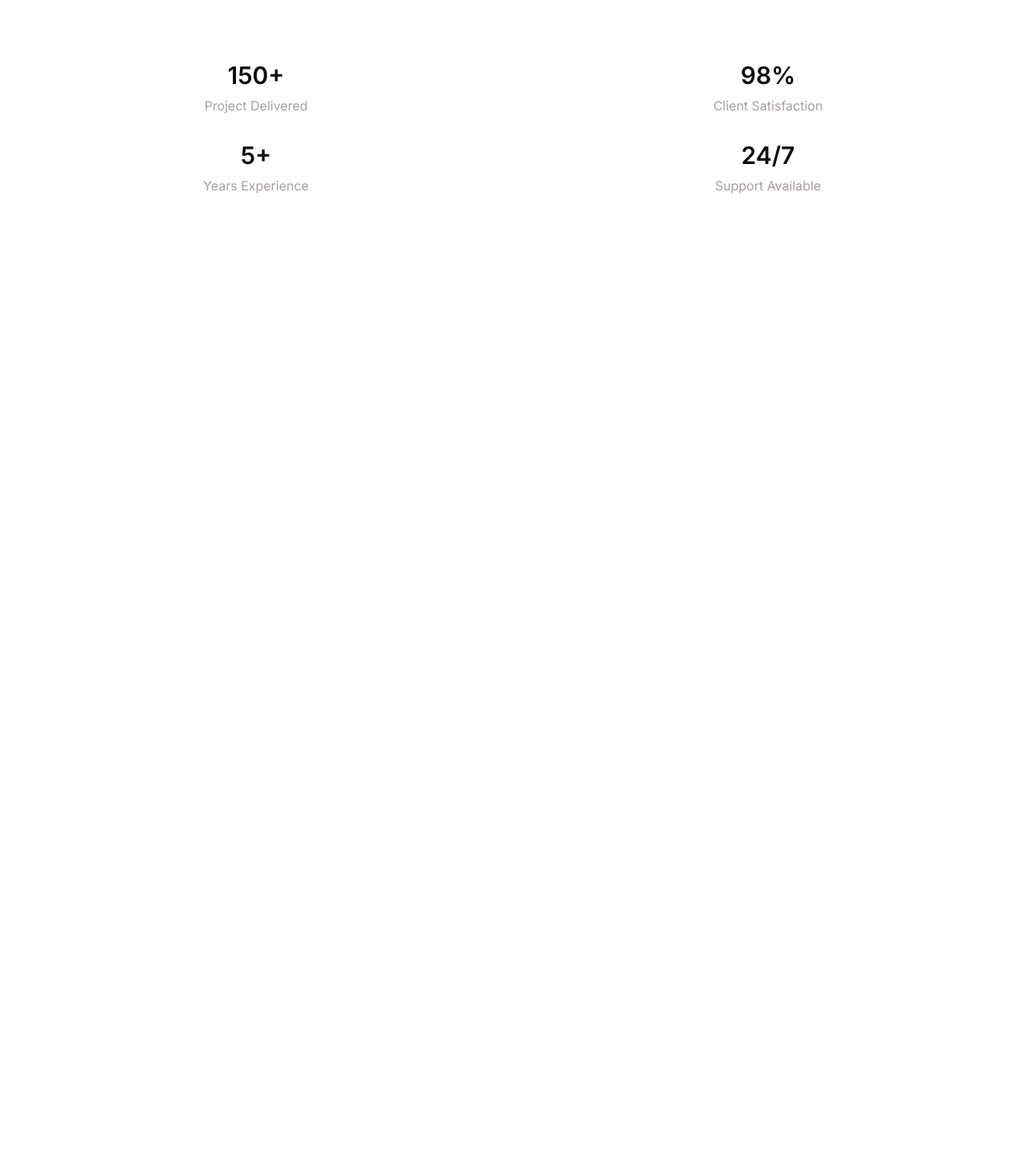
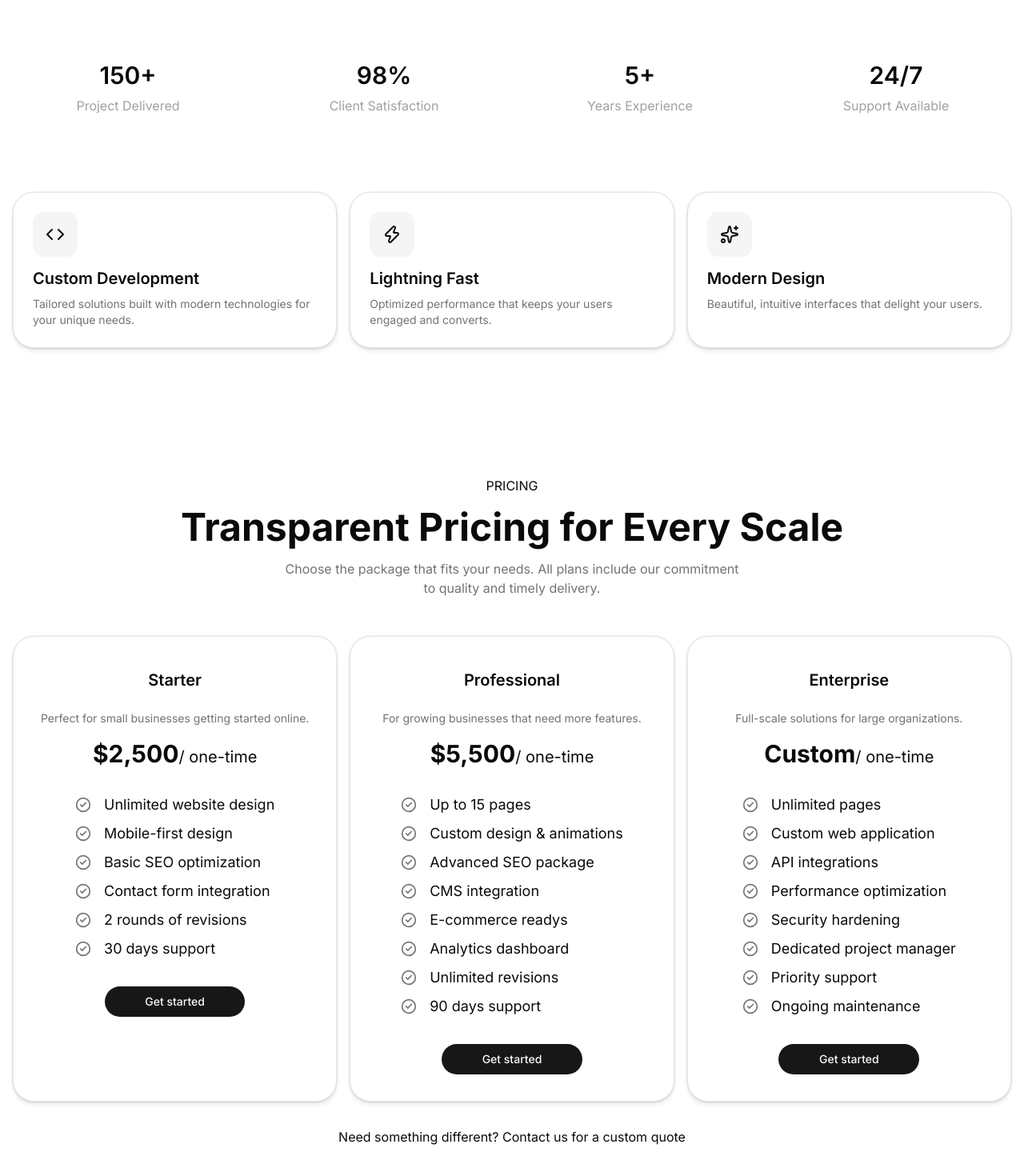
Before and after one commit to codewithpandu/nexus, a Next.js app: page / in a window 1280 px wide. Shown: the part 628-2098 px from the top of the page at 80% size. Before the commit the page ends 1080 px from the top, so only its background shows below. Built offline with nearby package versions, Linux system fonts and the light colour scheme.

Commit message:
add: pricing section

```diff
--- a/src/app/page.tsx
+++ b/src/app/page.tsx
@@ -1,5 +1,6 @@
 import Header from "@/components/Header";
 import HeroSection from "./section/HeroSection";
+import PricingSection from "./section/PricingSection";
 
 export default function Home() {
   return (
@@ -7,6 +8,7 @@ export default function Home() {
       <Header />
       <main>
         <HeroSection />
+        <PricingSection />
       </main>
     </div>
   );
--- a/src/app/section/HeroSection.tsx
+++ b/src/app/section/HeroSection.tsx
@@ -1,10 +1,11 @@
 import { Button } from "@/components/ui/button";
-import { MoveRight } from "lucide-react";
+import { Card, CardContent } from "@/components/ui/card";
+import { Code, MoveRight, Sparkles, Zap } from "lucide-react";
 
 export default function HeroSection() {
   return (
-    <section className="w-full bg-hero bg-cover">
-      <div className="flex justify-center items-center py-48">
+    <section className="w-full">
+      <div className="flex justify-center items-center pt-48 pb-16">
         <div className="container max-w-7xl mx-auto p-4">
           <div>
             <span className="text-sm block mx-auto py-1 px-2 rounded-xl border-2 w-fit">
@@ -33,7 +34,7 @@ export default function HeroSection() {
             </div>
           </div>
 
-          <div className="container grid grid-cols-2 gap-8 mt-24">
+          <div className="container grid grid-cols-2 md:grid-cols-4 gap-8 mt-24">
             <div className="flex flex-col gap-2 items-center">
               <span className="text-3xl font-semibold">150+</span>
               <span className="text-stone-400">Project Delivered</span>
@@ -51,6 +52,62 @@ export default function HeroSection() {
               <span className="text-stone-400">Support Available</span>
             </div>
           </div>
+
+          <div className="container grid grid-cols-1 md:grid-cols-3 gap-4 mt-24">
+            <div>
+              <Card className="dark:bg-background border hover:border-primary h-full">
+                <CardContent>
+                  <span className="p-4 inline-block bg-muted rounded-xl">
+                    <Code className="size-6" />
+                  </span>
+                  <div>
+                    <h3 className="font-semibold text-xl py-2">
+                      Custom Development
+                    </h3>
+                    <p className="text-muted-foreground">
+                      Tailored solutions built with modern technologies for your
+                      unique needs.
+                    </p>
+                  </div>
+                </CardContent>
+              </Card>
+            </div>
+            <div>
+              <Card className="dark:bg-background border hover:border-primary h-full">
+                <CardContent>
+                  <span className="p-4 inline-block bg-muted rounded-xl">
+                    <Zap className="size-6" />
+                  </span>
+                  <div>
+                    <h3 className="font-semibold text-xl py-2">
+                      Lightning Fast
+                    </h3>
+                    <p className="text-muted-foreground">
+                      Optimized performance that keeps your users engaged and
+                      converts.
+                    </p>
+                  </div>
+                </CardContent>
+              </Card>
+            </div>
+            <div>
+              <Card className="dark:bg-background border hover:border-primary h-full">
+                <CardContent>
+                  <span className="p-4 inline-block bg-muted rounded-xl">
+                    <Sparkles className="size-6" />
+                  </span>
+                  <div>
+                    <h3 className="font-semibold text-xl py-2">
+                      Modern Design
+                    </h3>
+                    <p className="text-muted-foreground">
+                      Beautiful, intuitive interfaces that delight your users.
+                    </p>
+                  </div>
+                </CardContent>
+              </Card>
+            </div>
+          </div>
         </div>
       </div>
     </section>
--- /dev/null
+++ b/src/app/section/PricingSection.tsx
@@ -0,0 +1,153 @@
+import { Button } from "@/components/ui/button";
+import { Card, CardContent } from "@/components/ui/card";
+import { CircleCheck } from "lucide-react";
+import Link from "next/link";
+
+interface PricingFeature {
+  title: string;
+  href: string;
+}
+
+interface PricingPlan {
+  title: string;
+  description: string;
+  price: string;
+  features: string[];
+  button: PricingFeature[];
+}
+
+const pricingList: PricingPlan[] = [
+  {
+    title: "Starter",
+    description: "Perfect for small businesses getting started online.",
+    price: "$2,500",
+    features: [
+      "Unlimited website design",
+      "Mobile-first design",
+      "Basic SEO optimization",
+      "Contact form integration",
+      "2 rounds of revisions",
+      "30 days support",
+    ],
+    button: [
+      {
+        title: "Get started",
+        href: "#",
+      },
+    ],
+  },
+  {
+    title: "Professional",
+    description: "For growing businesses that need more features.",
+    price: "$5,500",
+    features: [
+      "Up to 15 pages",
+      "Custom design & animations",
+      "Advanced SEO package",
+      "CMS integration",
+      "E-commerce readys",
+      "Analytics dashboard",
+      "Unlimited revisions",
+      "90 days support",
+    ],
+    button: [
+      {
+        title: "Get started",
+        href: "#",
+      },
+    ],
+  },
+  {
+    title: "Enterprise",
+    description: "Full-scale solutions for large organizations.",
+    price: "Custom",
+    features: [
+      "Unlimited pages",
+      "Custom web application",
+      "API integrations",
+      "Performance optimization",
+      "Security hardening",
+      "Dedicated project manager",
+      "Priority support",
+      "Ongoing maintenance",
+    ],
+    button: [
+      {
+        title: "Get started",
+        href: "#",
+      },
+    ],
+  },
+];
+
+export default function PricingSection() {
+  return (
+    <section className="w-full py-16">
+      <div className="container max-w-7xl mx-auto w-full p-4">
+        <div>
+          <p className="dark:text-muted-foreground text-center">PRICING</p>
+          <div>
+            <h3 className="text-center text-3xl font-bold py-4 md:text-5xl">
+              Transparent Pricing for Every Scale
+            </h3>
+            <p className="text-center text-muted-foreground md:w-xl mx-auto pb-12">
+              Choose the package that fits your needs. All plans include our
+              commitment to quality and timely delivery.
+            </p>
+          </div>
+        </div>
+        <div className="grid grid-cols-1 md:grid-cols-3 gap-4 ">
+          {pricingList.map((item) => (
+            <Card
+              className="dark:bg-background border hover:border-primary h-full py-8"
+              key={item.title}
+            >
+              <CardContent>
+                <div>
+                  <div className="flex flex-col gap-8 items-center">
+                    <div>
+                      <h3 className="font-semibold text-xl py-2 text-center">
+                        {item.title}
+                      </h3>
+                      <p className="text-muted-foreground text-center py-4">
+                        {item.description}
+                      </p>
+                      <h3 className="text-3xl text-center font-bold">
+                        {item.price}
+                        <span className="text-xl font-normal">/ one-time</span>
+                      </h3>
+                    </div>
+
+                    <div>
+                      <ul className="flex flex-col gap-2">
+                        {item.features.map((feature) => (
+                          <li
+                            key={feature}
+                            className="flex items-center text-lg gap-4"
+                          >
+                            <span>
+                              <CircleCheck className="text-muted-foreground size-5" />
+                            </span>
+                            {feature}
+                          </li>
+                        ))}
+                      </ul>
+                    </div>
+                    {item.button.map((button) => (
+                      <Button key={button.title} size="lg" className="w-1/2">
+                        <Link href={button.href}>{button.title}</Link>
+                      </Button>
+                    ))}
+                  </div>
+                </div>
+              </CardContent>
+            </Card>
+          ))}
+        </div>
+        <p className="text-center py-8">
+          Need something different? Contact us for a custom quote
+        </p>
+      </div>
+    </section>
+  );
+}
--- a/src/components/Header.tsx
+++ b/src/components/Header.tsx
@@ -35,8 +35,8 @@ const navLinks: { name: string; href: string }[] = [
 
 export default function Header() {
   return (
-    <div className="fixed w-full ">
-      <div className=" max-w-7xl mx-auto flex items-center justify-between p-4">
+    <div className="fixed w-full bg-white dark:bg-background">
+      <div className="max-w-7xl mx-auto flex items-center justify-between p-4">
         <div className="inline-flex items-center gap-2">
           <span className="font-bold py-1.5 px-3 rounded-md bg-black text-white dark:bg-foreground dark:text-background">
             N
--- /dev/null
+++ b/src/components/ui/card.tsx
@@ -0,0 +1,100 @@
+import * as React from "react"
+
+import { cn } from "@/lib/utils"
+
+function Card({
+  className,
+  size = "default",
+  ...props
+}: React.ComponentProps<"div"> & { size?: "default" | "sm" }) {
+  return (
+    <div
+      data-slot="card"
+      data-size={size}
+      className={cn(
+        "group/card flex flex-col gap-6 overflow-hidden rounded-4xl bg-card py-6 text-sm text-card-foreground shadow-md ring-1 ring-foreground/5 has-[>img:first-child]:pt-0 data-[size=sm]:gap-4 data-[size=sm]:py-4 dark:ring-foreground/10 *:[img:first-child]:rounded-t-4xl *:[img:last-child]:rounded-b-4xl",
+        className
+      )}
+      {...props}
+    />
+  )
+}
+
+function CardHeader({ className, ...props }: React.ComponentProps<"div">) {
+  return (
+    <div
+      data-slot="card-header"
+      className={cn(
+        "group/card-header @container/card-header grid auto-rows-min items-start gap-1.5 rounded-t-4xl px-6 group-data-[size=sm]/card:px-4 has-data-[slot=card-action]:grid-cols-[1fr_auto] has-data-[slot=card-description]:grid-rows-[auto_auto] [.border-b]:pb-6 group-data-[size=sm]/card:[.border-b]:pb-4",
+        className
+      )}
+      {...props}
+    />
+  )
+}
+
+function CardTitle({ className, ...props }: React.ComponentProps<"div">) {
+  return (
+    <div
+      data-slot="card-title"
+      className={cn("font-heading text-base font-medium", className)}
+      {...props}
+    />
+  )
+}
+
+function CardDescription({ className, ...props }: React.ComponentProps<"div">) {
+  return (
+    <div
+      data-slot="card-description"
+      className={cn("text-sm text-muted-foreground", className)}
+      {...props}
+    />
+  )
+}
+
+function CardAction({ className, ...props }: React.ComponentProps<"div">) {
+  return (
+    <div
+      data-slot="card-action"
+      className={cn(
+        "col-start-2 row-span-2 row-start-1 self-start justify-self-end",
+        className
+      )}
+      {...props}
+    />
+  )
+}
+
+function CardContent({ className, ...props }: React.ComponentProps<"div">) {
+  return (
+    <div
+      data-slot="card-content"
+      className={cn("px-6 group-data-[size=sm]/card:px-4", className)}
+      {...props}
+    />
+  )
+}
+
+function CardFooter({ className, ...props }: React.ComponentProps<"div">) {
+  return (
+    <div
+      data-slot="card-footer"
+      className={cn(
+        "flex items-center rounded-b-4xl px-6 group-data-[size=sm]/card:px-4 [.border-t]:pt-6 group-data-[size=sm]/card:[.border-t]:pt-4",
+        className
+      )}
+      {...props}
+    />
+  )
+}
+
+export {
+  Card,
+  CardHeader,
+  CardFooter,
+  CardTitle,
+  CardAction,
+  CardDescription,
+  CardContent,
+}
```
